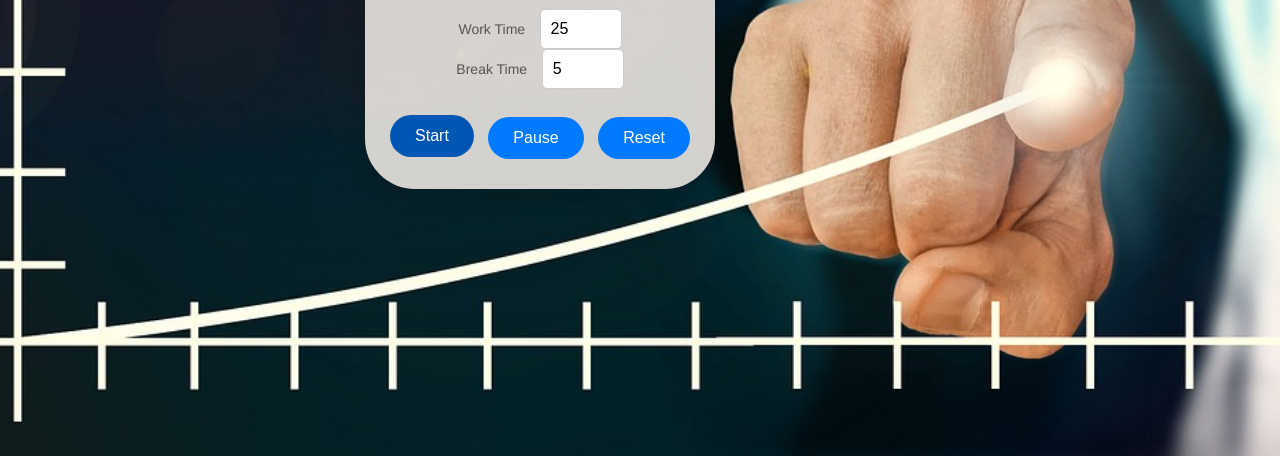
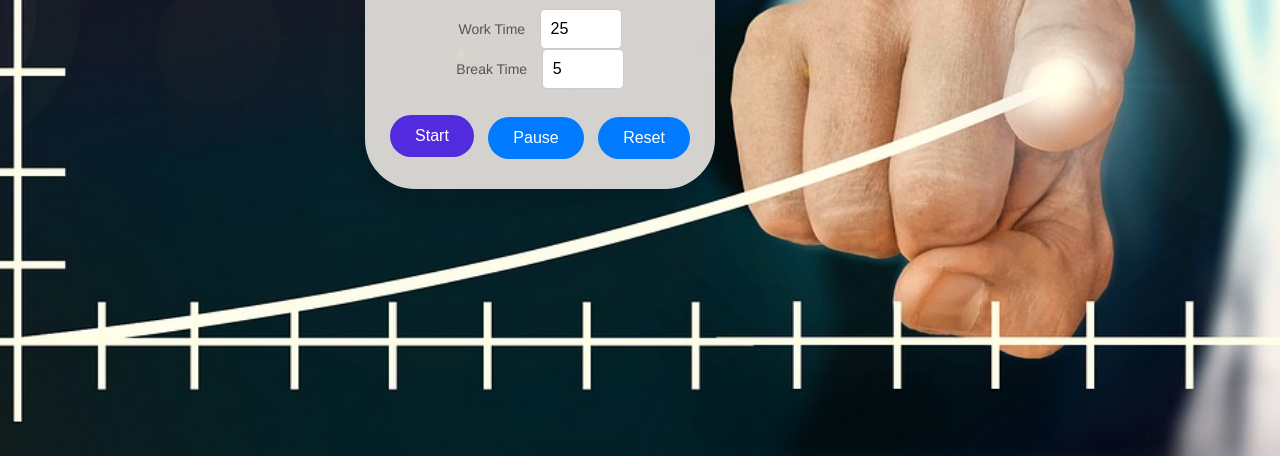
Before and after one commit to DileepKumarAuto/PomodoroTimer, a plain HTML site: page index.html in a window 1280 px wide. In both pictures the pointer is over the button "Start". Shown: the part 344-800 px from the top of the page. Drawn offline with Linux system fonts and the light colour scheme.

Commit message:
Updated button hover color

```diff
--- a/styles.css
+++ b/styles.css
@@ -48,7 +48,7 @@ h1 {
 }
 
 .controls button:hover {
-    background-color: #0056b3;
+    background-color: #522bdf;
     transform: translateY(-2px);
 }
 
```
